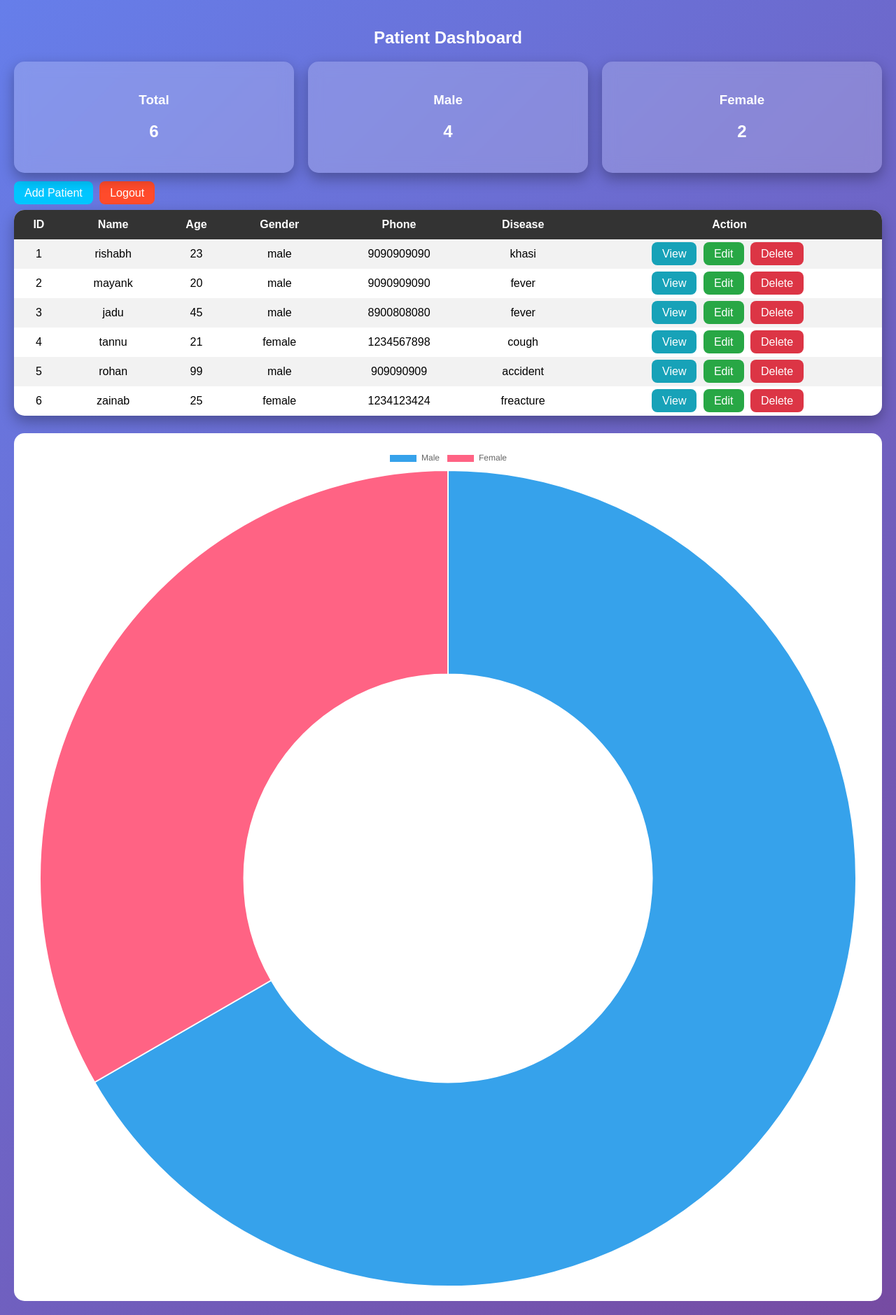
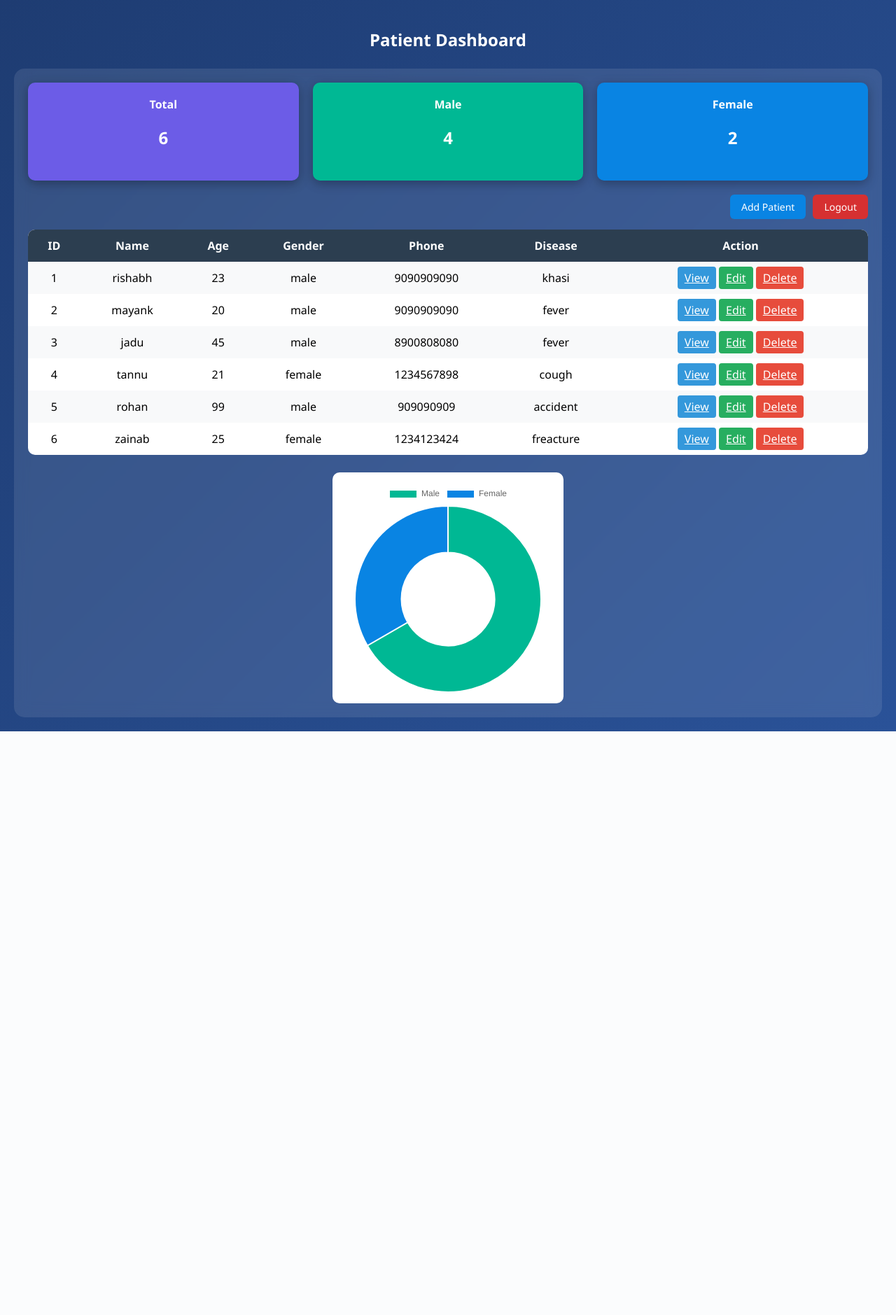
Before and after one commit to mayankdwivedi5051-commits/hospital-management-system, a Flask app: page /dashboard in a window 1280 px wide. Shown: the whole page at 70% size. After the commit the page ends 1045 px from the top, so only its background shows below. Run offline with Flask 3, Linux system fonts and the light colour scheme; data comes from the database, SQL or seed files in the repository.

Commit message:
final dashboard update

```diff
--- a/templates/dashboard.html
+++ b/templates/dashboard.html
@@ -6,15 +6,24 @@
 <style>
 body {
     margin:0;
-    font-family: Arial;
-    background: linear-gradient(135deg,#667eea,#764ba2);
-    color: white;
+    font-family: 'Segoe UI', Arial;
+    background: linear-gradient(135deg,#1e3c72,#2a5298);
     padding: 20px;
 }
 
+/* TITLE */
 h2 {
     text-align: center;
-    margin-bottom: 20px;
+    color: white;
+    margin-bottom: 25px;
+}
+
+/* MAIN CONTAINER */
+.container {
+    background: rgba(255,255,255,0.1);
+    padding: 20px;
+    border-radius: 15px;
+    backdrop-filter: blur(10px);
 }
 
 /* CARDS */
@@ -26,46 +35,42 @@ h2 {
 
 .card {
     flex: 1;
-    padding: 25px;
-    border-radius: 15px;
+    padding: 20px;
+    border-radius: 10px;
     text-align: center;
-    backdrop-filter: blur(10px);
-    background: rgba(255,255,255,0.2);
-    box-shadow: 0 8px 20px rgba(0,0,0,0.3);
-    transition: 0.3s;
+    color: white;
+    font-weight: 600;
+    box-shadow: 0 4px 15px rgba(0,0,0,0.3);
 }
 
-.card:hover {
-    transform: scale(1.05);
-}
+.total { background:#6c5ce7; }
+.male { background:#00b894; }
+.female { background:#0984e3; }
 
 /* BUTTONS */
 .top-btns {
+    display: flex;
+    justify-content: flex-end;
+    gap: 10px;
     margin-bottom: 15px;
 }
 
 .btn {
-    padding: 8px 15px;
+    padding: 8px 16px;
     color: white;
     text-decoration: none;
-    border-radius: 8px;
-    margin-right: 5px;
+    border-radius: 6px;
+    font-size: 14px;
 }
 
-.add { background: #00c6ff; }
-.logout { background: #ff4b2b; }
-
-.view { background: #17a2b8; }
-.edit { background: #28a745; }
-.delete { background: #dc3545; }
+.add { background: #0984e3; }
+.logout { background: #d63031; }
 
 /* TABLE */
 .table-box {
     background: white;
-    color: black;
-    border-radius: 15px;
+    border-radius: 10px;
     overflow: hidden;
-    box-shadow: 0 8px 20px rgba(0,0,0,0.3);
 }
 
 table {
@@ -79,20 +84,28 @@ th, td {
 }
 
 th {
-    background: #333;
+    background: #2c3e50;
     color: white;
 }
 
 tr:nth-child(even) {
-    background: #f2f2f2;
+    background: #f8f9fa;
 }
+
+/* ACTION BUTTONS */
+.view { background:#3498db; padding:5px 10px; border-radius:4px; color:white; }
+.edit { background:#27ae60; padding:5px 10px; border-radius:4px; color:white; }
+.delete { background:#e74c3c; padding:5px 10px; border-radius:4px; color:white; }
 
 /* GRAPH */
 .chart-box {
     margin-top: 25px;
     background: white;
-    padding: 20px;
-    border-radius: 15px;
+    padding: 15px;
+    border-radius: 10px;
+    width: 300px;
+    margin-left: auto;
+    margin-right: auto;
 }
 </style>
 
@@ -102,31 +115,27 @@ tr:nth-child(even) {
 
 <h2>Patient Dashboard</h2>
 
-<!-- CARDS -->
+<div class="container">
+
 <div class="cards">
-<div class="card">
-<h3>Total</h3>
-<h2>{{ total }}</h2>
+<div class="card total">
+Total<br><h2>{{ total }}</h2>
 </div>
 
-<div class="card">
-<h3>Male</h3>
-<h2>{{ male }}</h2>
+<div class="card male">
+Male<br><h2>{{ male }}</h2>
 </div>
 
-<div class="card">
-<h3>Female</h3>
-<h2>{{ female }}</h2>
+<div class="card female">
+Female<br><h2>{{ female }}</h2>
 </div>
 </div>
 
-<!-- BUTTONS -->
 <div class="top-btns">
 <a href="/register" class="btn add">Add Patient</a>
 <a href="/logout" class="btn logout">Logout</a>
 </div>
 
-<!-- TABLE -->
 <div class="table-box">
 <table>
 <tr>
@@ -142,9 +151,9 @@ tr:nth-child(even) {
 <td>{{ p.phone }}</td>
 <td>{{ p.disease }}</td>
 <td>
-<a href="/view/{{ p.id }}" class="btn view">View</a>
-<a href="/edit/{{ p.id }}" class="btn edit">Edit</a>
-<a href="/delete/{{ p.id }}" class="btn delete">Delete</a>
+<a href="/view/{{ p.id }}" class="view">View</a>
+<a href="/edit/{{ p.id }}" class="edit">Edit</a>
+<a href="/delete/{{ p.id }}" class="delete">Delete</a>
 </td>
 </tr>
 {% endfor %}
@@ -152,9 +161,10 @@ tr:nth-child(even) {
 </table>
 </div>
 
-<!-- GRAPH -->
 <div class="chart-box">
 <canvas id="chart"></canvas>
+</div>
+
 </div>
 
 <script src="https://cdn.jsdelivr.net/npm/chart.js"></script>
@@ -165,7 +175,8 @@ new Chart(document.getElementById('chart'), {
     data: {
         labels: ['Male', 'Female'],
         datasets: [{
-            data: [{{ male }}, {{ female }}]
+            data: [{{ male }}, {{ female }}],
+            backgroundColor: ['#00b894', '#0984e3']
         }]
     }
 });
```
